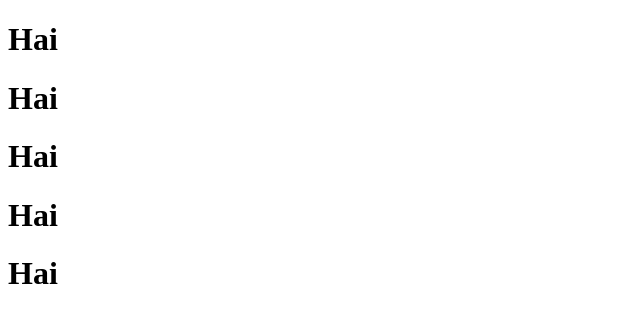
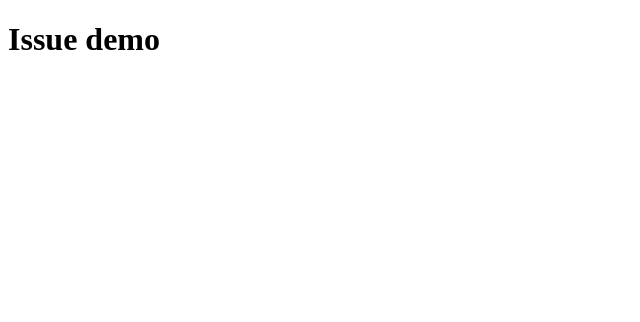
Before and after one commit to felixmathew03/ISSUES-PRACTICE-2, a plain HTML site: page index.html in a window 1280 px wide. Shown: the whole page, without its empty margins (0-640 px from the left). Drawn offline with Linux system fonts and the light colour scheme.

Commit message:
Replace multiple 'Hai' headers with a single header

```diff
--- a/index.html
+++ b/index.html
@@ -6,10 +6,7 @@
     <title>Document</title>
 </head>
 <body>
-    <h1>Hai</h1>
-    <h1>Hai</h1>
-    <h1>Hai</h1>
-    <h1>Hai</h1>
-    <h1>Hai</h1>
+   <h1>Issue demo </h1>
+
 </body>
 </html>
```
